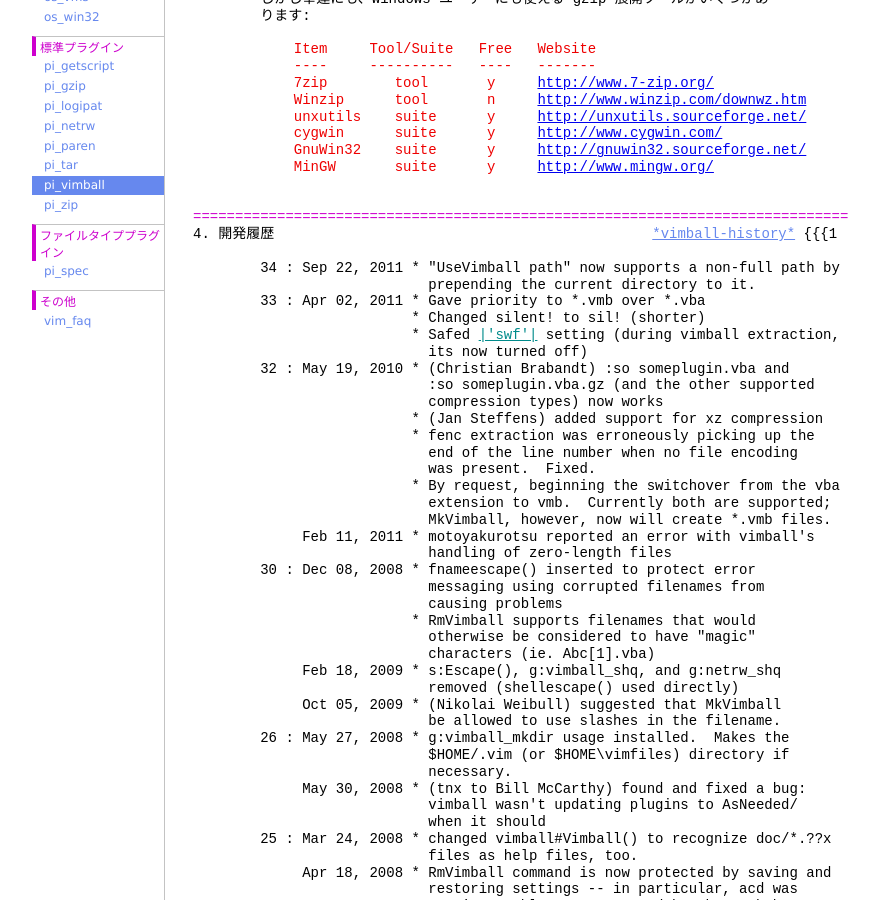
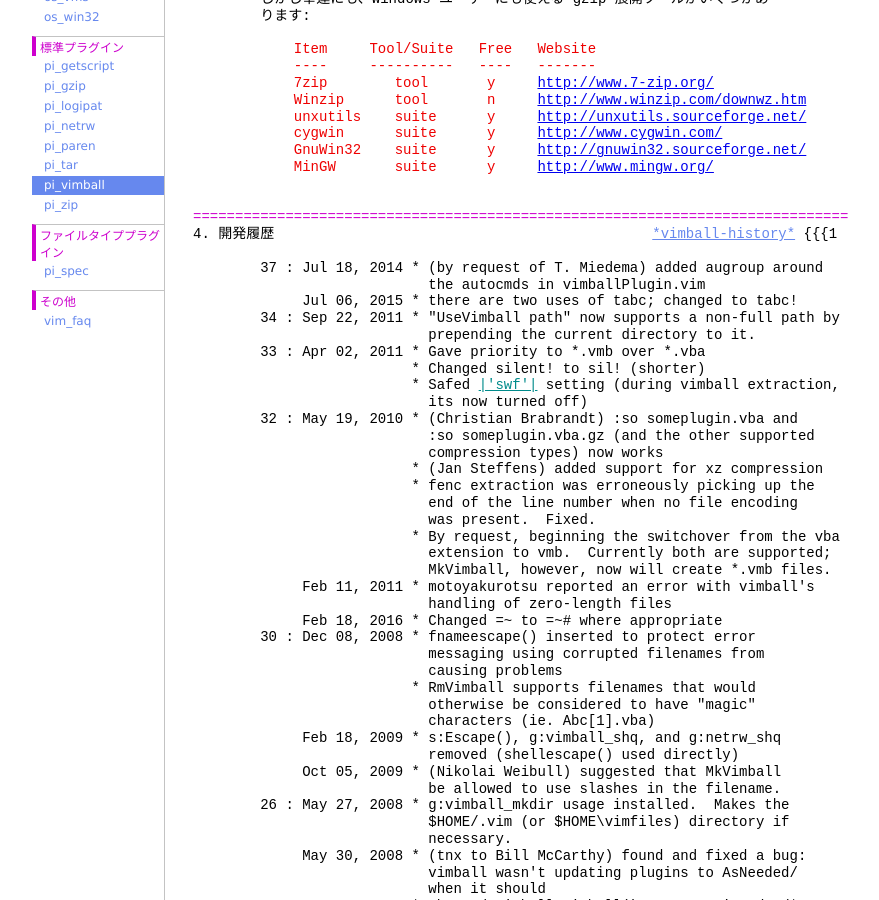
Before and after one commit to vim-jp/vimdoc-ja, a Jekyll site: the page built from pi_vimball.html, in a window 1280 px wide and 900 px high, scrolled down 2946 px. Shown: the whole window, without its empty margins (208-1087 px from the left). Built offline with Jekyll 4.4.1, drawn with Linux system fonts in a browser that asks for light colours; nearby versions of some CDN libraries; comment, search, counter and statistics services are not loaded; some of the changed text lies outside the part shown.

Commit message:
Generated by Travis JOB 283.1
https://travis-ci.org/vim-jp/vimdoc-ja-working/builds/179219269

```diff
--- a/pi_vimball.html
+++ b/pi_vimball.html
@@ -2,15 +2,15 @@
 layout: vimdoc
 helpname: 'pi_vimball'
 ---
-<a class="Constant" href="pi_vimball.html" name="pi_vimball.txt">*pi_vimball.txt*</a>&nbsp;&nbsp;&nbsp;&nbsp;&nbsp;&nbsp;&nbsp;&nbsp;For Vim バージョン 8.0.&nbsp;&nbsp;Last change: 2012 Jan 17<br>
+<a class="Constant" href="pi_vimball.html" name="pi_vimball.txt">*pi_vimball.txt*</a>&nbsp;&nbsp;&nbsp;&nbsp;&nbsp;&nbsp;&nbsp;&nbsp;For Vim バージョン 8.0.&nbsp;&nbsp;Last change: 2016 Apr 11<br>
 <br>
 &nbsp;&nbsp;&nbsp;&nbsp;&nbsp;&nbsp;&nbsp;&nbsp;&nbsp;&nbsp;&nbsp;&nbsp;&nbsp;&nbsp;&nbsp;&nbsp;&nbsp;&nbsp;&nbsp;&nbsp;&nbsp;&nbsp;&nbsp;&nbsp;&nbsp;&nbsp;&nbsp;&nbsp;&nbsp;&nbsp; ----------------<br>
 &nbsp;&nbsp;&nbsp;&nbsp;&nbsp;&nbsp;&nbsp;&nbsp;&nbsp;&nbsp;&nbsp;&nbsp;&nbsp;&nbsp;&nbsp;&nbsp;&nbsp;&nbsp;&nbsp;&nbsp;&nbsp;&nbsp;&nbsp;&nbsp;&nbsp;&nbsp;&nbsp;&nbsp;&nbsp;&nbsp; Vimball Archiver<br>
 &nbsp;&nbsp;&nbsp;&nbsp;&nbsp;&nbsp;&nbsp;&nbsp;&nbsp;&nbsp;&nbsp;&nbsp;&nbsp;&nbsp;&nbsp;&nbsp;&nbsp;&nbsp;&nbsp;&nbsp;&nbsp;&nbsp;&nbsp;&nbsp;&nbsp;&nbsp;&nbsp;&nbsp;&nbsp;&nbsp; ----------------<br>
 <br>
-Author:&nbsp;&nbsp;Charles E. Campbell, Jr.&nbsp;&nbsp;&lt;NdrOchip@ScampbellPfamily.AbizM&gt;<br>
+Author:&nbsp;&nbsp;Charles E. Campbell&nbsp;&nbsp;&lt;NdrOchip@ScampbellPfamily.AbizM&gt;<br>
 &nbsp;&nbsp;&nbsp;&nbsp;&nbsp;&nbsp;&nbsp;&nbsp;&nbsp;&nbsp;(remove NOSPAM from Campbell's email first)<br>
-Copyright: (c) 2004-2012 by Charles E. Campbell, Jr.&nbsp;&nbsp;&nbsp;&nbsp;<a class="Constant" href="pi_vimball.html#Vimball-copyright" name="Vimball-copyright">*Vimball-copyright*</a><br>
+Copyright: (c) 2004-2015 by Charles E. Campbell&nbsp;&nbsp;&nbsp;&nbsp;&nbsp;&nbsp;&nbsp;&nbsp;&nbsp;<a class="Constant" href="pi_vimball.html#Vimball-copyright" name="Vimball-copyright">*Vimball-copyright*</a><br>
 &nbsp;&nbsp;&nbsp;&nbsp;&nbsp;&nbsp;&nbsp;&nbsp;The VIM LICENSE (see&nbsp;<a class="Identifier" href="uganda.html#copyright">|copyright|</a>) applies to the files in this<br>
 &nbsp;&nbsp;&nbsp;&nbsp;&nbsp;&nbsp;&nbsp;&nbsp;package, including vimballPlugin.vim, vimball.vim, and pi_vimball.txt.<br>
 &nbsp;&nbsp;&nbsp;&nbsp;&nbsp;&nbsp;&nbsp;&nbsp;except use &quot;vimball&quot; instead of &quot;VIM&quot;.&nbsp;&nbsp;Like anything else that's free,<br>
@@ -99,10 +99,10 @@ VIMBALL によるディレクトリの作成&nbsp;&nbsp;&nbsp;&nbsp;&nbsp;&nbsp;
 <br>
 &nbsp;&nbsp;&nbsp;&nbsp;&nbsp;&nbsp;&nbsp;&nbsp;<a class="Identifier" href="eval.html#mkdir()">|mkdir()|</a>&nbsp;が使えず、g:vimball_mkdir が設定されていない場合は、次の順番<br>
 &nbsp;&nbsp;&nbsp;&nbsp;&nbsp;&nbsp;&nbsp;&nbsp;で設定されます:<br>
-<div class="helpExample">&nbsp;&nbsp;&nbsp;&nbsp;&nbsp;&nbsp;&nbsp;&nbsp;&nbsp;&nbsp;|g:netrw_local_mkdir| (変数が存在するなら)<br>
-&nbsp;&nbsp;&nbsp;&nbsp;&nbsp;&nbsp;&nbsp;&nbsp;&nbsp;&nbsp;&quot;mkdir&quot;&nbsp;&nbsp;&nbsp;&nbsp;&nbsp;&nbsp;&nbsp;&nbsp;&nbsp;&nbsp;&nbsp;&nbsp;&nbsp;&nbsp; (コマンドが存在するなら)<br>
-&nbsp;&nbsp;&nbsp;&nbsp;&nbsp;&nbsp;&nbsp;&nbsp;&nbsp;&nbsp;&quot;makedir&quot;&nbsp;&nbsp;&nbsp;&nbsp;&nbsp;&nbsp;&nbsp;&nbsp;&nbsp;&nbsp;&nbsp;&nbsp; (コマンドが存在するなら)<br>
-&nbsp;&nbsp;&nbsp;&nbsp;&nbsp;&nbsp;&nbsp;&nbsp;&nbsp;&nbsp;すべてだめなら&nbsp;&nbsp;&nbsp;&nbsp;&nbsp;&nbsp;&nbsp;&nbsp;(未定義)</div>
+<div class="helpExample">&nbsp;&nbsp;&nbsp;&nbsp;&nbsp;&nbsp;&nbsp;&nbsp;&nbsp;&nbsp;|g:netrw_localmkdir| (変数が存在するなら)<br>
+&nbsp;&nbsp;&nbsp;&nbsp;&nbsp;&nbsp;&nbsp;&nbsp;&nbsp;&nbsp;&quot;mkdir&quot;&nbsp;&nbsp;&nbsp;&nbsp;&nbsp;&nbsp;&nbsp;&nbsp;&nbsp;&nbsp;&nbsp;&nbsp;&nbsp;&nbsp;(コマンドが存在するなら)<br>
+&nbsp;&nbsp;&nbsp;&nbsp;&nbsp;&nbsp;&nbsp;&nbsp;&nbsp;&nbsp;&quot;makedir&quot;&nbsp;&nbsp;&nbsp;&nbsp;&nbsp;&nbsp;&nbsp;&nbsp;&nbsp;&nbsp;&nbsp;&nbsp;(コマンドが存在するなら)<br>
+&nbsp;&nbsp;&nbsp;&nbsp;&nbsp;&nbsp;&nbsp;&nbsp;&nbsp;&nbsp;すべてだめなら&nbsp;&nbsp;&nbsp;&nbsp;&nbsp;&nbsp; (未定義)</div>
 &nbsp;&nbsp;&nbsp;&nbsp;&nbsp;&nbsp;&nbsp; g:vimball_mkdir にはディレクトリ作成コマンドを指定します。自分で設定す<br>
 &nbsp;&nbsp;&nbsp;&nbsp;&nbsp;&nbsp;&nbsp;&nbsp;ることもできます。このコマンドは vimball 展開時にディレクトリを作成す<br>
 &nbsp;&nbsp;&nbsp;&nbsp;&nbsp;&nbsp;&nbsp;&nbsp;るために使われます。<br>
@@ -180,13 +180,16 @@ VIMBALL の削除&nbsp;&nbsp;&nbsp;&nbsp;&nbsp;&nbsp;&nbsp;&nbsp;&nbsp;&nbsp;&nb
 <span class="PreProc">==============================================================================</span><br>
 4. 開発履歴&nbsp;&nbsp;&nbsp;&nbsp;&nbsp;&nbsp;&nbsp;&nbsp;&nbsp;&nbsp;&nbsp;&nbsp;&nbsp;&nbsp;&nbsp;&nbsp;&nbsp;&nbsp;&nbsp;&nbsp;&nbsp;&nbsp;&nbsp;&nbsp;&nbsp;&nbsp;&nbsp;&nbsp;&nbsp;&nbsp;&nbsp;&nbsp;&nbsp;&nbsp;&nbsp;&nbsp;&nbsp;&nbsp;&nbsp;&nbsp;&nbsp;&nbsp;&nbsp;&nbsp;&nbsp;<a class="Constant" href="pi_vimball.html#vimball-history" name="vimball-history">*vimball-history*</a>&nbsp;{{ "{{{" }}1<br>
 <br>
+&nbsp;&nbsp;&nbsp;&nbsp;&nbsp;&nbsp;&nbsp;&nbsp;37 : Jul 18, 2014 * (by request of T. Miedema) added augroup around<br>
+&nbsp;&nbsp;&nbsp;&nbsp;&nbsp;&nbsp;&nbsp;&nbsp;&nbsp;&nbsp;&nbsp;&nbsp;&nbsp;&nbsp;&nbsp;&nbsp;&nbsp;&nbsp;&nbsp;&nbsp;&nbsp;&nbsp;&nbsp;&nbsp;&nbsp;&nbsp;&nbsp;&nbsp;the autocmds in vimballPlugin.vim<br>
+&nbsp;&nbsp;&nbsp;&nbsp;&nbsp;&nbsp;&nbsp;&nbsp;&nbsp;&nbsp;&nbsp;&nbsp; Jul 06, 2015 * there are two uses of tabc; changed to tabc!<br>
 &nbsp;&nbsp;&nbsp;&nbsp;&nbsp;&nbsp;&nbsp;&nbsp;34 : Sep 22, 2011 * &quot;UseVimball path&quot; now supports a non-full path by<br>
 &nbsp;&nbsp;&nbsp;&nbsp;&nbsp;&nbsp;&nbsp;&nbsp;&nbsp;&nbsp;&nbsp;&nbsp;&nbsp;&nbsp;&nbsp;&nbsp;&nbsp;&nbsp;&nbsp;&nbsp;&nbsp;&nbsp;&nbsp;&nbsp;&nbsp;&nbsp;&nbsp;&nbsp;prepending the current directory to it.<br>
 &nbsp;&nbsp;&nbsp;&nbsp;&nbsp;&nbsp;&nbsp;&nbsp;33 : Apr 02, 2011 * Gave priority to *.vmb over *.vba<br>
 &nbsp;&nbsp;&nbsp;&nbsp;&nbsp;&nbsp;&nbsp;&nbsp;&nbsp;&nbsp;&nbsp;&nbsp;&nbsp;&nbsp;&nbsp;&nbsp;&nbsp;&nbsp;&nbsp;&nbsp;&nbsp;&nbsp;&nbsp;&nbsp;&nbsp;&nbsp;* Changed silent! to sil! (shorter)<br>
 &nbsp;&nbsp;&nbsp;&nbsp;&nbsp;&nbsp;&nbsp;&nbsp;&nbsp;&nbsp;&nbsp;&nbsp;&nbsp;&nbsp;&nbsp;&nbsp;&nbsp;&nbsp;&nbsp;&nbsp;&nbsp;&nbsp;&nbsp;&nbsp;&nbsp;&nbsp;* Safed&nbsp;<a class="Identifier" href="options.html#'swf'">|'swf'|</a>&nbsp;setting (during vimball extraction,<br>
 &nbsp;&nbsp;&nbsp;&nbsp;&nbsp;&nbsp;&nbsp;&nbsp;&nbsp;&nbsp;&nbsp;&nbsp;&nbsp;&nbsp;&nbsp;&nbsp;&nbsp;&nbsp;&nbsp;&nbsp;&nbsp;&nbsp;&nbsp;&nbsp;&nbsp;&nbsp;&nbsp;&nbsp;its now turned off)<br>
-&nbsp;&nbsp;&nbsp;&nbsp;&nbsp;&nbsp;&nbsp;&nbsp;32 : May 19, 2010 * (Christian Brabandt) :so someplugin.vba and<br>
+&nbsp;&nbsp;&nbsp;&nbsp;&nbsp;&nbsp;&nbsp;&nbsp;32 : May 19, 2010 * (Christian Brabrandt) :so someplugin.vba and<br>
 &nbsp;&nbsp;&nbsp;&nbsp;&nbsp;&nbsp;&nbsp;&nbsp;&nbsp;&nbsp;&nbsp;&nbsp;&nbsp;&nbsp;&nbsp;&nbsp;&nbsp;&nbsp;&nbsp;&nbsp;&nbsp;&nbsp;&nbsp;&nbsp;&nbsp;&nbsp;&nbsp;&nbsp;:so someplugin.vba.gz (and the other supported<br>
 &nbsp;&nbsp;&nbsp;&nbsp;&nbsp;&nbsp;&nbsp;&nbsp;&nbsp;&nbsp;&nbsp;&nbsp;&nbsp;&nbsp;&nbsp;&nbsp;&nbsp;&nbsp;&nbsp;&nbsp;&nbsp;&nbsp;&nbsp;&nbsp;&nbsp;&nbsp;&nbsp;&nbsp;compression types) now works<br>
 &nbsp;&nbsp;&nbsp;&nbsp;&nbsp;&nbsp;&nbsp;&nbsp;&nbsp;&nbsp;&nbsp;&nbsp;&nbsp;&nbsp;&nbsp;&nbsp;&nbsp;&nbsp;&nbsp;&nbsp;&nbsp;&nbsp;&nbsp;&nbsp;&nbsp;&nbsp;* (Jan Steffens) added support for xz compression<br>
@@ -198,6 +201,7 @@ VIMBALL の削除&nbsp;&nbsp;&nbsp;&nbsp;&nbsp;&nbsp;&nbsp;&nbsp;&nbsp;&nbsp;&nb
 &nbsp;&nbsp;&nbsp;&nbsp;&nbsp;&nbsp;&nbsp;&nbsp;&nbsp;&nbsp;&nbsp;&nbsp;&nbsp;&nbsp;&nbsp;&nbsp;&nbsp;&nbsp;&nbsp;&nbsp;&nbsp;&nbsp;&nbsp;&nbsp;&nbsp;&nbsp;&nbsp;&nbsp;MkVimball, however, now will create *.vmb files.<br>
 &nbsp;&nbsp;&nbsp;&nbsp;&nbsp;&nbsp;&nbsp;&nbsp;&nbsp;&nbsp;&nbsp;&nbsp; Feb 11, 2011 * motoyakurotsu reported an error with vimball's<br>
 &nbsp;&nbsp;&nbsp;&nbsp;&nbsp;&nbsp;&nbsp;&nbsp;&nbsp;&nbsp;&nbsp;&nbsp;&nbsp;&nbsp;&nbsp;&nbsp;&nbsp;&nbsp;&nbsp;&nbsp;&nbsp;&nbsp;&nbsp;&nbsp;&nbsp;&nbsp;&nbsp;&nbsp;handling of zero-length files<br>
+&nbsp;&nbsp;&nbsp;&nbsp;&nbsp;&nbsp;&nbsp;&nbsp;&nbsp;&nbsp;&nbsp;&nbsp; Feb 18, 2016 * Changed =~ to =~# where appropriate<br>
 &nbsp;&nbsp;&nbsp;&nbsp;&nbsp;&nbsp;&nbsp;&nbsp;30 : Dec 08, 2008 * fnameescape() inserted to protect error<br>
 &nbsp;&nbsp;&nbsp;&nbsp;&nbsp;&nbsp;&nbsp;&nbsp;&nbsp;&nbsp;&nbsp;&nbsp;&nbsp;&nbsp;&nbsp;&nbsp;&nbsp;&nbsp;&nbsp;&nbsp;&nbsp;&nbsp;&nbsp;&nbsp;&nbsp;&nbsp;&nbsp;&nbsp;messaging using corrupted filenames from<br>
 &nbsp;&nbsp;&nbsp;&nbsp;&nbsp;&nbsp;&nbsp;&nbsp;&nbsp;&nbsp;&nbsp;&nbsp;&nbsp;&nbsp;&nbsp;&nbsp;&nbsp;&nbsp;&nbsp;&nbsp;&nbsp;&nbsp;&nbsp;&nbsp;&nbsp;&nbsp;&nbsp;&nbsp;causing problems<br>
```
Also changed, not shown: other parts of pi_vimball.html (+2 -2 lines).
